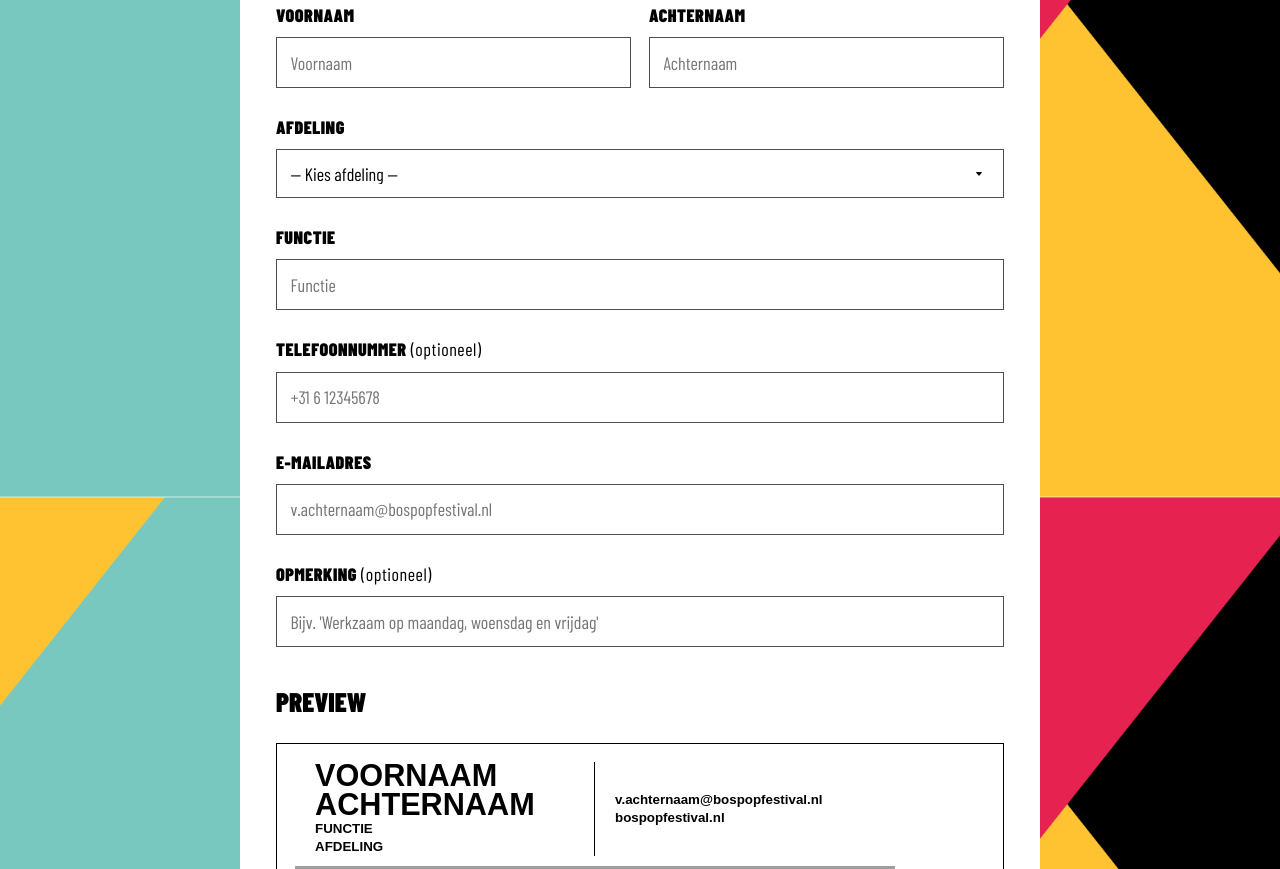
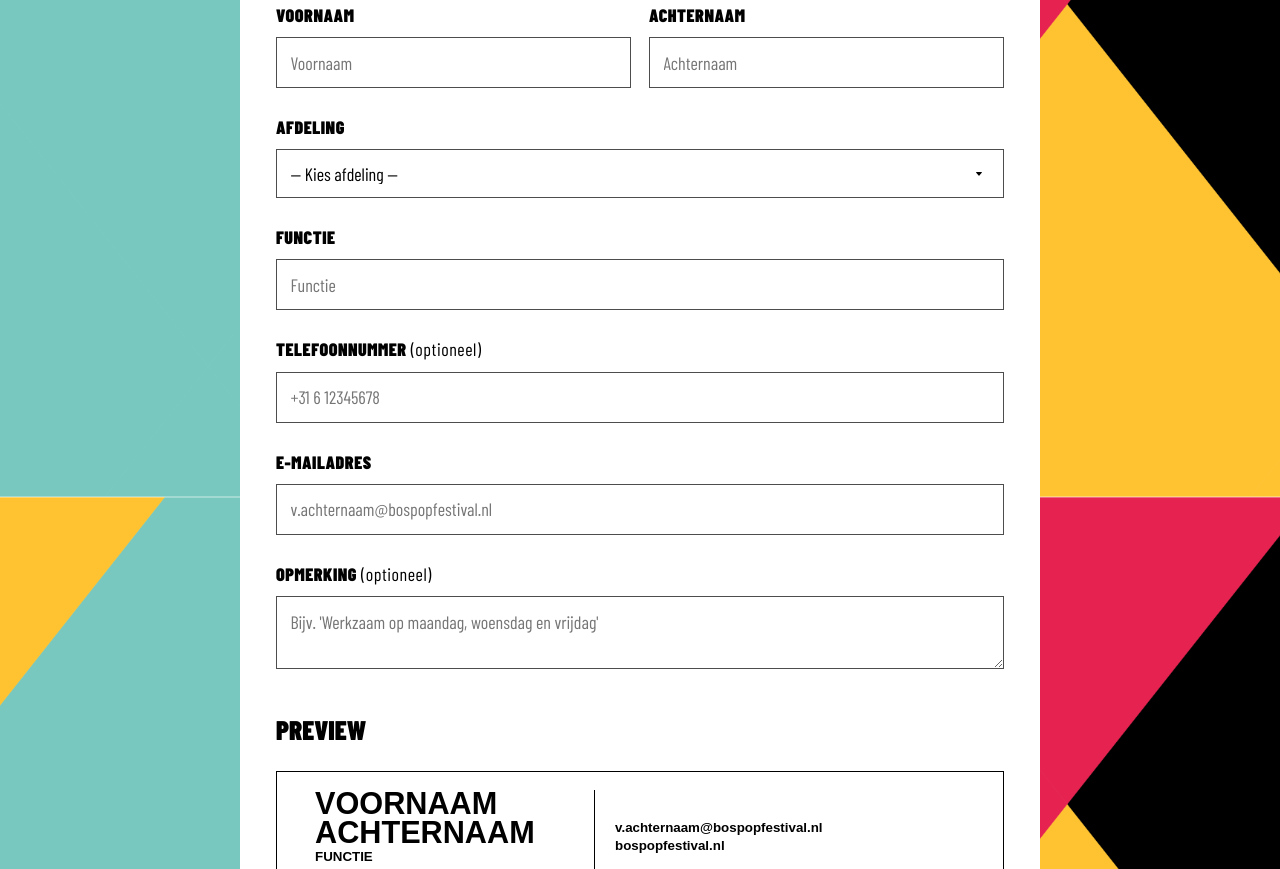
Before and after one commit to emielwolter/bospop-emailhandtekening-generator-v2, a plain HTML site: page index.html in a window 1280 px wide. Shown: the part 303-1172 px from the top of the page. Drawn offline with Linux system fonts and the light colour scheme; grey boxes are pictures that could not be loaded.

Commit message:
textarea styles

```diff
--- a/css/styles.css
+++ b/css/styles.css
@@ -124,7 +124,8 @@ label {
 }
 
 input,
-select {
+select,
+textarea {
   width: 100%;
   padding: 0.75rem;
   font-family: var(--font-body);
--- a/index.html
+++ b/index.html
@@ -127,12 +127,13 @@
               >(optioneel)</span
             ></label
           >
-          <input
-            type="text"
+          <textarea
             id="note"
             name="note"
             placeholder="Bijv. 'Werkzaam op maandag, woensdag en vrijdag'"
-          />
+            rows="2"
+            style="width: 100%; resize: vertical"
+          ></textarea>
         </div>
       </form>
 
```
